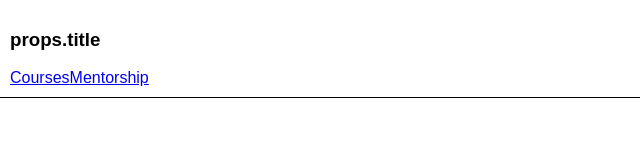
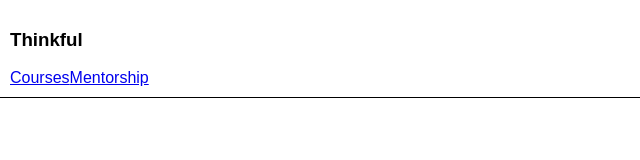
Before and after one commit to thinkful-ei17/abraham-sam-react-component-drills, a React (Create React App) app: page / in a window 1280 px wide. Shown: the top 160 px of the page, without its empty margins (0-640 px from the left). Built offline with nearby package versions, Linux system fonts and the light colour scheme.

Commit message:
Enclose props.title in curly braces

```diff
--- a/src/navigation-bar.js
+++ b/src/navigation-bar.js
@@ -12,7 +12,7 @@
 
   return(
     <div className="navigation-bar">
-    <h3>props.title</h3>
+    <h3>{props.title}</h3>
     {links}
      </div>
   );
```
